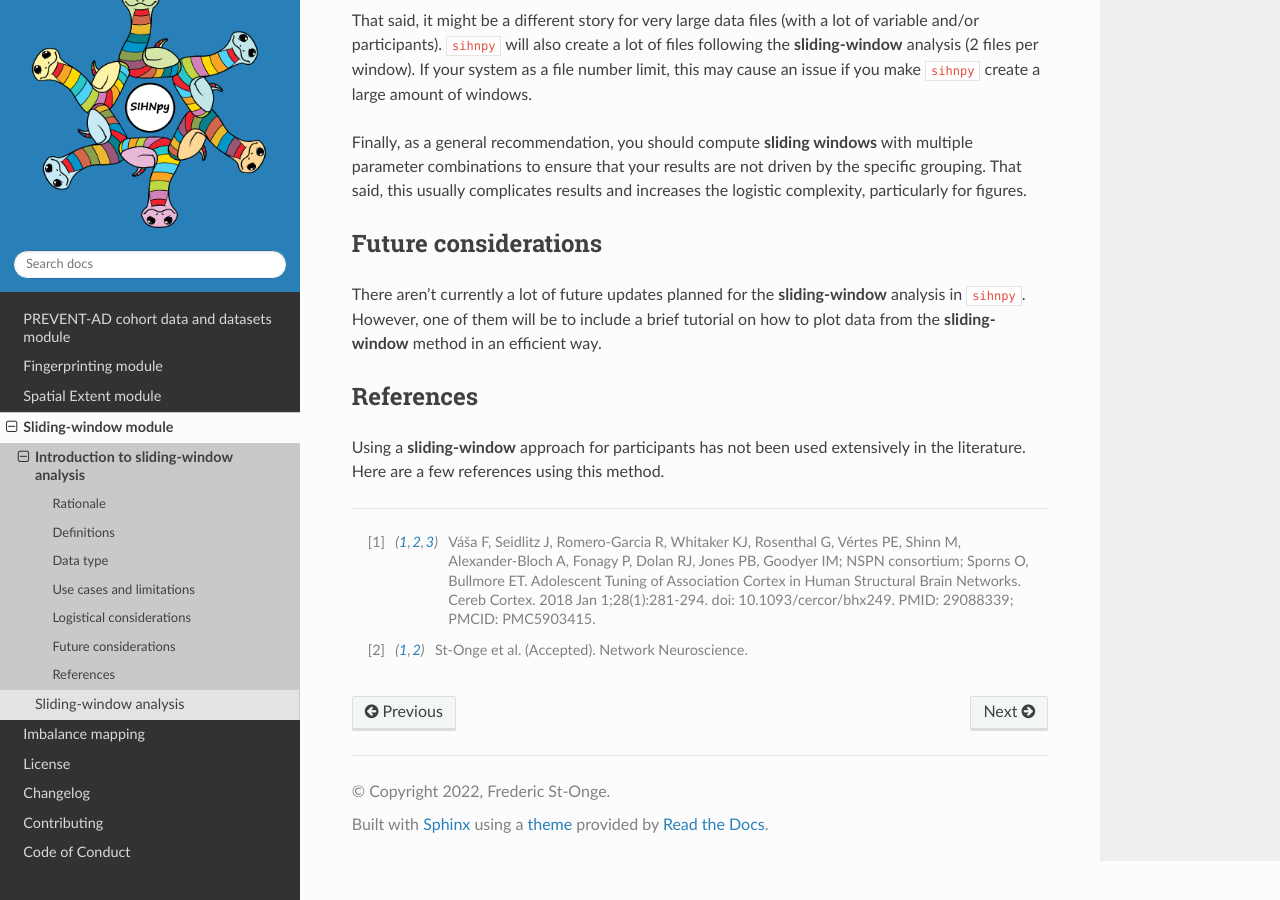
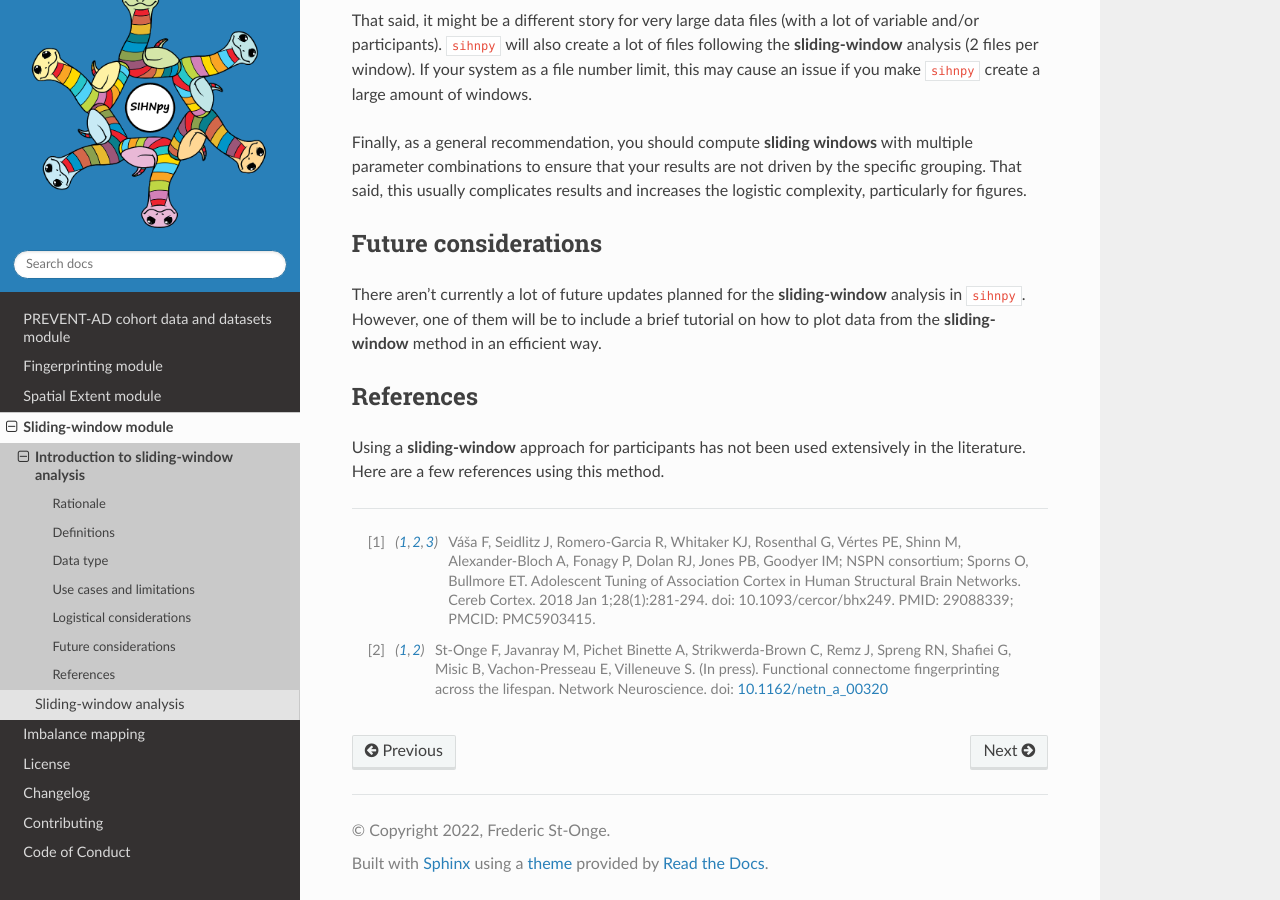
Before and after one commit to stong3/sihnpy, a Sphinx documentation site: the page built from docs/3.sliding_window/sw_intro.md, in a window 1280 px wide and 900 px high, scrolled down 2831 px. Built offline with Sphinx 7.4.7 and the Read the Docs theme 2.0.0, drawn with Linux system fonts in a browser that asks for light colours; pages that are not in the unit, such as notebooks, are missing from menus.

Commit message:
docs: added ref of NetNeuro paper across

```diff
--- a/docs/3.sliding_window/sw_intro.md
+++ b/docs/3.sliding_window/sw_intro.md
@@ -76,4 +76,4 @@ There aren't currently a lot of future updates planned for the **sliding-window*
 Using a **sliding-window** approach for participants has not been used extensively in the literature. Here are a few references using this method.
 
 [^Vasa_2018]: Váša F, Seidlitz J, Romero-Garcia R, Whitaker KJ, Rosenthal G, Vértes PE, Shinn M, Alexander-Bloch A, Fonagy P, Dolan RJ, Jones PB, Goodyer IM; NSPN consortium; Sporns O, Bullmore ET. Adolescent Tuning of Association Cortex in Human Structural Brain Networks. Cereb Cortex. 2018 Jan 1;28(1):281-294. doi: 10.1093/cercor/bhx249. PMID: 29088339; PMCID: PMC5903415.
-[^Stonge_2023]: St-Onge et al. (Accepted). Network Neuroscience.
+[^Stonge_2023]: St-Onge F, Javanray M, Pichet Binette A, Strikwerda-Brown C, Remz J, Spreng RN, Shafiei G, Misic B, Vachon-Presseau E, Villeneuve S. (In press). Functional connectome fingerprinting across the lifespan. Network Neuroscience. doi: [10.1162/netn_a_00320](https://doi.org/10.1162/netn_a_00320)
```
Also changed, not shown: README.md (+3 -2 lines), docs/1.fingerprinting/fp_intro.md (+1 -1 lines), docs/1.fingerprinting/fingerprinting_module.ipynb, docs/3.sliding_window/sw_module.ipynb.
